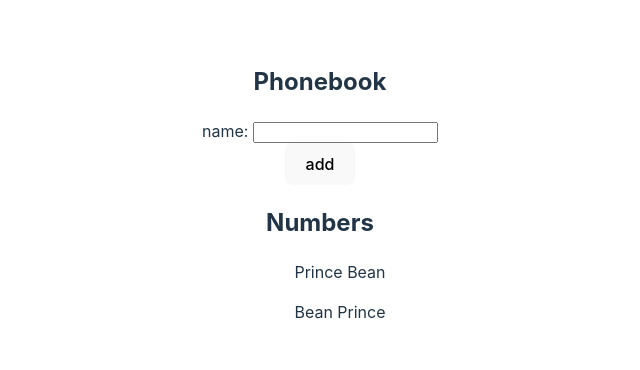
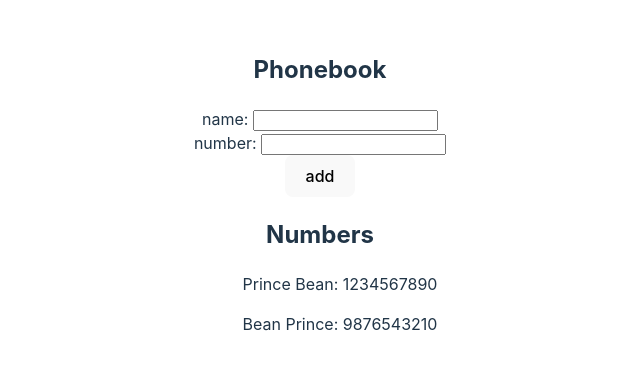
Before and after one commit to alexwisco/fullstackopencourse, a React (Vite) app in the folder part2/phonebook/: page / in a window 1280 px wide. Shown: the part 208-578 px from the top of the page, without its empty margins (320-960 px from the left). Built offline with nearby package versions, Linux system fonts and the light colour scheme.

Commit message:
done 2.8

```diff
--- a/part2/phonebook/src/App.jsx
+++ b/part2/phonebook/src/App.jsx
@@ -6,11 +6,19 @@ import './App.css'
 const App = (props) => {
   const [persons, setPersons] = useState(props.persons)
   const [newName, setNewName] = useState('')
+  const [newNumber, setNewNumber] = useState('')
 
   // When user types in form submission box
   const handleNameChange = (e) => {
     setNewName(e.target.value)
   }//
+
+  // When user types in form submission box
+  const handleNumberChange = (e) => {
+    setNewNumber(e.target.value)
+  }//
+
+
 
   // User has clicked the submit button (the event e).
   // Creates new person object with the name the user has
@@ -20,21 +28,28 @@ const App = (props) => {
     e.preventDefault()
 
     const personObj = {
-      name: newName
+      name: newName,
+      number: newNumber
+    }
+    // Check if the person is in our phonebook already
+    if (persons.some(person => person.name === newName)){
+      console.log('BEEEEEP: ', `${newName} is already added to phonebook. Not Added.`)
+      setNewName('')
+      return
     }
 
     // Adding new person to phonebook
     setPersons(persons.concat(personObj))
-    console.log('new person added. Name: ', personObj.name)
 
     // printing
+    // We don't like pushing, concat instead
     let newPersonsList = persons.concat(personObj)
     newPersonsList.map(person =>
-      console.log("Person's name: ", person.name)
+      console.log("Person's name: ", person.name, ", Person's number: ", person.number)
     )
 
-    setNewName('') // clear new name
-
+    setNewName('') // clear new name so the textbox doesn't fill up with prev. names
+    setNewNumber('') // same as above
 
   } // addPerson
 
@@ -42,9 +57,15 @@ const App = (props) => {
     <div>
       <h2>Phonebook</h2>
       <form onSubmit={addPerson}>
+
         <div>
           name: <input value = {newName} onChange={handleNameChange}/>
         </div>
+
+        <div>
+          number: <input value = {newNumber} onChange={handleNumberChange}/>
+        </div>
+
         <div>
           <button type="submit">add</button>
         </div>
--- a/part2/phonebook/src/components/Person.jsx
+++ b/part2/phonebook/src/components/Person.jsx
@@ -1,6 +1,6 @@
 const Person = ({person}) => {
     return (
-      <p> {person.name}</p>
+      <p> {person.name}: {person.number}</p>
     )
   } // person comp
 
--- a/part2/phonebook/src/main.jsx
+++ b/part2/phonebook/src/main.jsx
@@ -5,13 +5,16 @@ import App from './App.jsx'
 import ReactDOM from 'react-dom/client'
 
 const persons = [
-  {name: 'Prince Bean'},
-  {name: 'Bean Prince'},
+  {
+    name: 'Prince Bean',
+    number: 1234567890
+  },
+  {
+    name: 'Bean Prince',
+    number: 9876543210
+  }
 ]
 
 ReactDOM.createRoot(document.getElementById('root')).render(
   <App persons = {persons}/>
 )
-
-const print = persons.map(person => person.name)
-console.log('persons: ', print)
```
